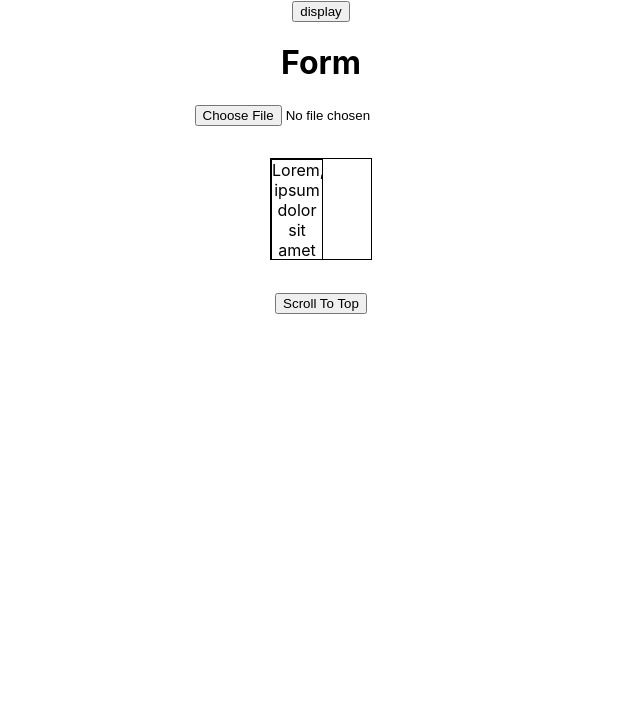
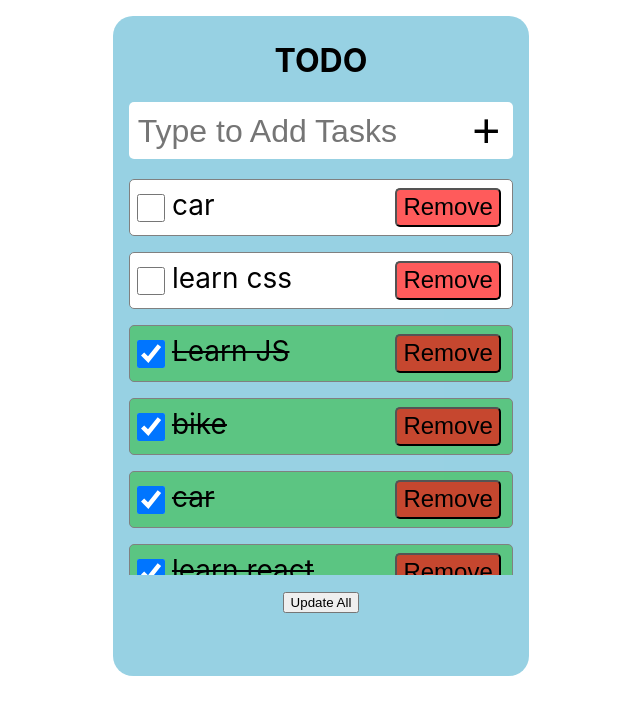
Before and after one commit to Rshukla12/react-week-3, a React (Create React App) app: page / in a window 1280 px wide. Shown: the top 714 px of the page, without its empty margins (319-959 px from the left). Built offline with nearby package versions, Linux system fonts and the light colour scheme; data requests are answered from the project's data file.

Commit message:
Todo using mock server and axios

```diff
--- a/src/App.js
+++ b/src/App.js
@@ -1,9 +1,9 @@
 // import { useState } from 'react';
 import './App.css';
 import Todo from './Axios/Todo/Todo';
-import Form from './Form/Form';
-import Counter from './useRef - We/Counter';
-import UseRefForm from './useRef - We/UseRefForm';
+// import Form from './Form/Form';
+// import Counter from './useRef - We/Counter';
+// import UseRefForm from './useRef - We/UseRefForm';
 // import InputRef from './Input Ref/InputRef';
 // import Timer from './Timer/Timer';
 // import Todo from './Todo useEffect/Todo';
@@ -24,9 +24,9 @@ function App() {
       {/* <Todo /> */}
       {/* <InputRef /> */}
       {/* <Form /> */}
-      {/* <Todo /> */}
-      <Counter />
-      <UseRefForm />
+      <Todo />
+      {/* <Counter />
+      <UseRefForm />   */}
     </div>
   );
 }
--- a/src/Axios/Todo/Todo.module.css
+++ b/src/Axios/Todo/Todo.module.css
@@ -21,8 +21,13 @@
     display: flex;
     flex-direction: column;
     gap: 0.5rem;
-    margin-top: 1rem;
+    margin: 1rem auto 1rem;
     height: 25rem;
+    max-height: 27rem;
+    overflow-y: scroll;
+}
+.list::-webkit-scrollbar {
+    display: none;
 }
 /* For item displaying */
 .item {
```
